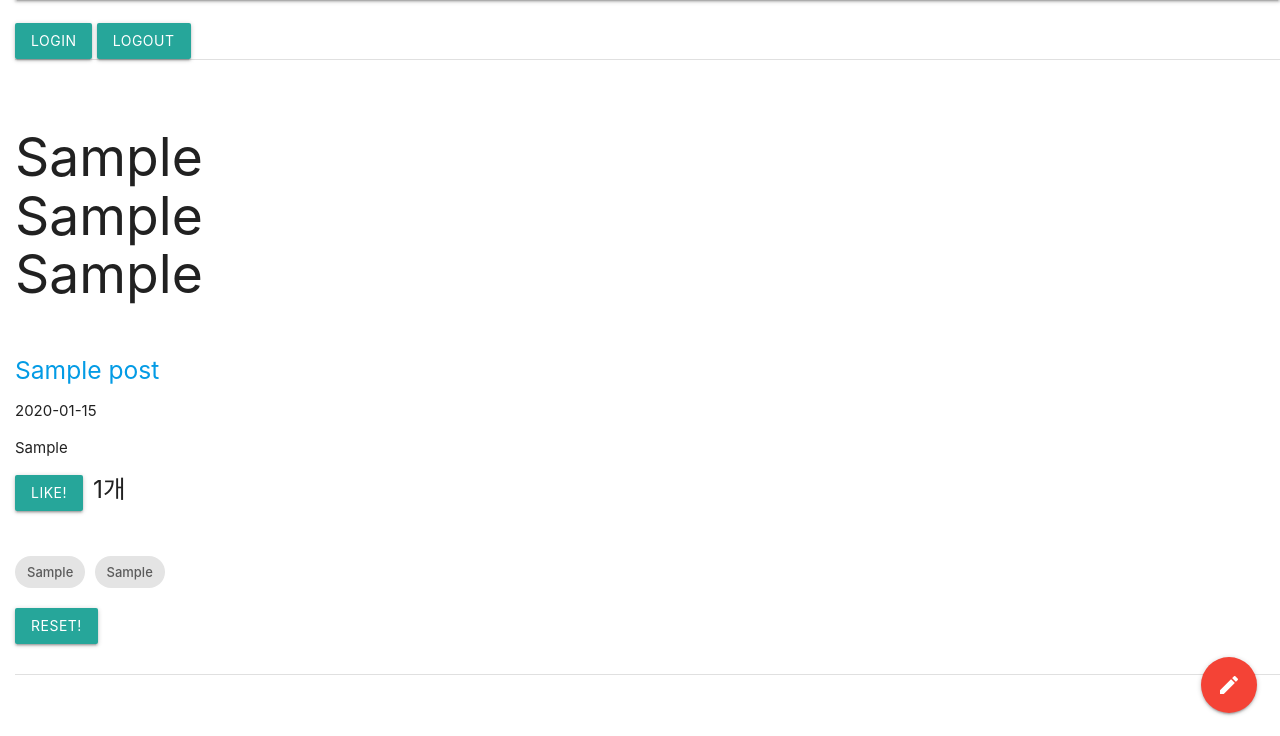
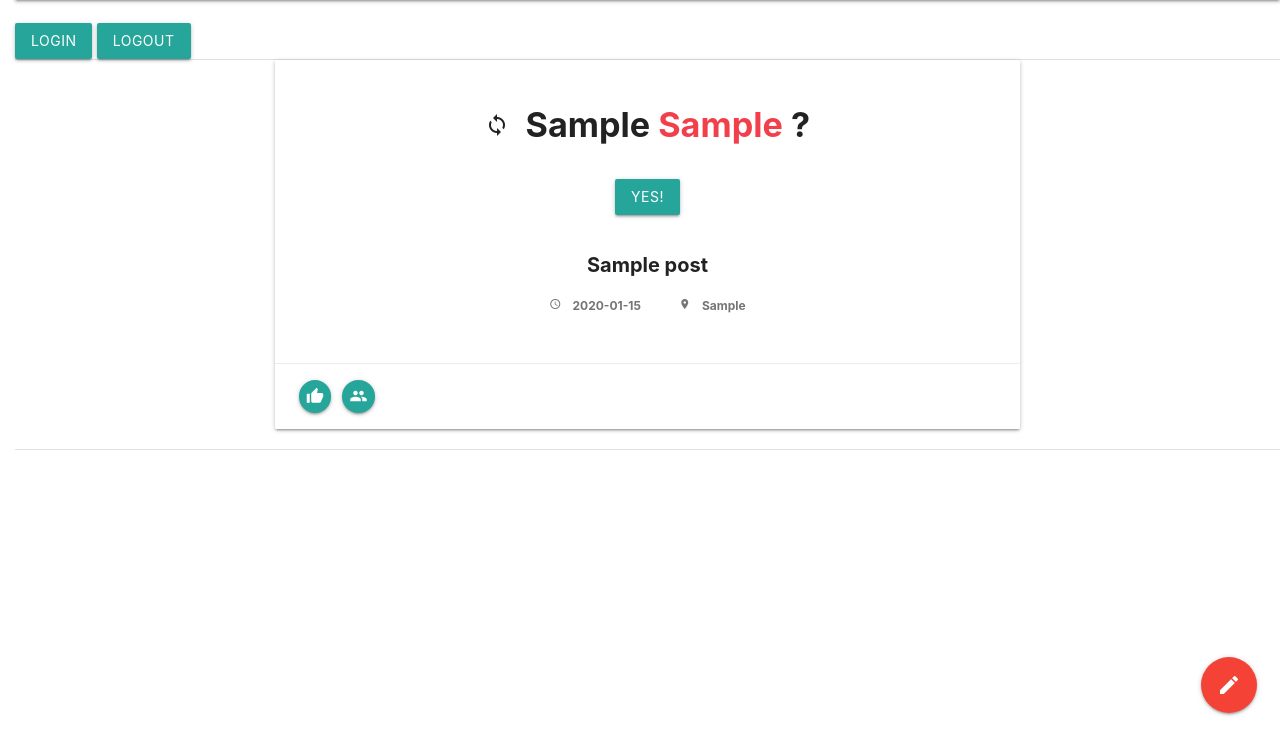
Before and after one commit to KinamSalad/Eventence, a Django app: page /post_list/ in a window 1280 px wide. Shown: the part 64-800 px from the top of the page. Run offline with Django 3.2, Linux system fonts and the light colour scheme; tables that the repository leaves empty hold one stand-in row (values such as "Sample post"); some libraries are stand-ins or nearby versions.

Commit message:
HTML testing ...

```diff
--- a/blog/templates/blog/base.html
+++ b/blog/templates/blog/base.html
@@ -15,7 +15,7 @@
             <h1><a href="{% url 'post_list' %}">KinamSalad's suffer</a></h1>
         </div>-->
         <div class="navbar">
-            <nav class="navColor">
+            <nav class="navColor" style = "max-width: 100%;">
                 <div class="nav-wrapper">
                     <a href="" class="brand-logo" style="margin-left:2%;">
                     Eventences!
--- a/blog/templates/blog/post_list.html
+++ b/blog/templates/blog/post_list.html
@@ -7,8 +7,55 @@
         <a class="waves-effect waves-light btn" href="{% url 'logout' %}" class="top-menu">Logout</a>
         <div class="divider"></div>
         {% for post in posts %}
-            <div class="section">
+            <div class="row">
+            <div class="col s12">
+            <div class="card center-div">
+            <div class="card-content">
+            <div style = "color:#222;">
+                <span class="card-title" style="text-align: center;">
+                    <h4>
+                    <a class="reset" name="{{ post.pk }}" value="Like" style = "color:#222; margin-right: 1%;">
+                        <i class="material-icons">loop</i>
+                        </a>
 
+                        <b id = "prefix-{{ post.pk }}">{{post.keyword_prefix}}
+                          <span id = "keyword-{{ post.pk }}" style = "color:#f1404b;"> {{post.keywordrand}}</span> ?
+                        </b>
+
+                      </h4>
+                      <a href = "{% url 'post_detail' pk=post.pk %}" class="waves-effect waves-light btn" style="margin-top: 3%; margin-bottom:4%;">
+                        <b>YES!</b>
+                      </a>
+                  </span>
+
+                  <div style = "text-align: center;">
+                    <b style ="font-size:20px;">{{ post.title }}</b>
+                  </div>
+                  <div class = "center-chip" style="margin-top:2%; color : #757575;">
+                    <i class="small material-icons" style="font-size: 12px; margin-right: 1%;">access_time</i>
+                    <b style="font-size: 12px;">{{ post.time }} </b>
+                    <i class="small material-icons" style="font-size: 12px; margin-right: 1%; margin-left:5%;">location_on</i>
+                    <b style="font-size: 12px;">{{ post.place }} </b>
+                  </div>
+                </div>
+                <br>
+                </div>
+
+                <div class="card-action">
+                  <a class="like btn-floating btn-small waves-effect waves-light tooltipped tooltipped" name="{{ post.pk }}" value="Like" data-position="bottom" data-delay="40" data-tooltip = " {{ post.like_count }} Students Like this Event! ">
+                    <i class="material-icons">thumb_up</i>
+                  </a>
+                  <a class="btn-floating btn-small waves-effect waves-light tooltipped" data-position="bottom" data-delay="40" data-tooltip = " Most {{post.grade1}}, {{post.major1}} Student participate! " style = "margin-left:1%;">
+                    <i class="material-icons">people</i>
+                  </a>
+                </div>
+
+            </div>
+            </div>
+            </div>
+
+
+<!--
                 <h2><p><div id = "prefix-{{ post.pk }}">{{post.keyword_prefix}}</div>
                     <div id = "keyword-{{ post.pk }}">{{post.keywordrand}}</div>
                     <div id = "suffix-{{ post.pk }}">{{post.keyword_suffix}}</div></p></h2>
@@ -16,25 +63,26 @@
                 <h5><a href="{% url 'post_detail' pk=post.pk %}">{{ post.title }}</a></h5>
                 <p>{{ post.time }}<p>
                 <p>{{ post.place }}<p>
-
-                <!-- LIKE BUTTON -->
+-->
+                <!-- LIKE BUTTON
                 <p>
                     <div><button class="like waves-effect waves-light btn" style="float:left;margin-right:10px " name="{{ post.pk }}" value="Like">Like!</button></div>
                     <h5><div id="count-{{ post.pk }}">{{ post.like_count }}개</div></h5>
-                </p>
+                </p>-->
 
-                <!-- GRADE & MAJOR -->
+                <!-- GRADE & MAJOR
 
                 <p>
                     <br>
                     <div class = 'chip' id="grade-{{ post.pk }}" >{{post.grade1}}</div>
                     <div class = 'chip' id="major-{{ post.pk }}">{{post.major1}}</div>
-                </p>
+                </p>-->
 
                 <!-- KEYWORD RESET BUTTON -->
+                <!--
                 <p>
                     <div><button class="reset waves-effect waves-light btn" name="{{ post.pk }}" value="Like">RESET!</button></div>
-                </p>
+                </p>-->
 
 
 
```
